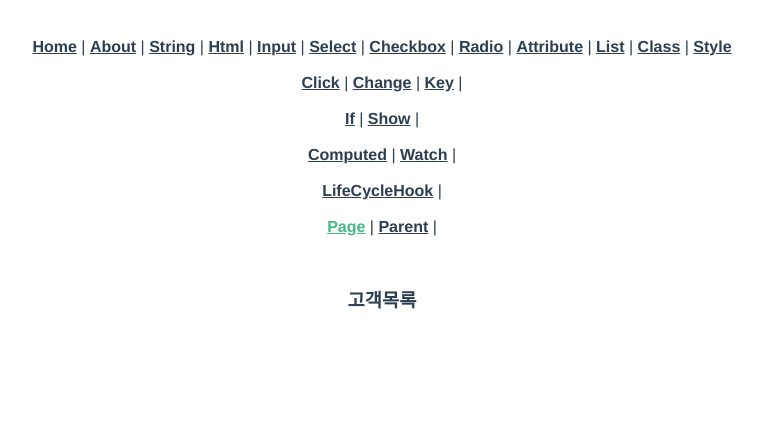
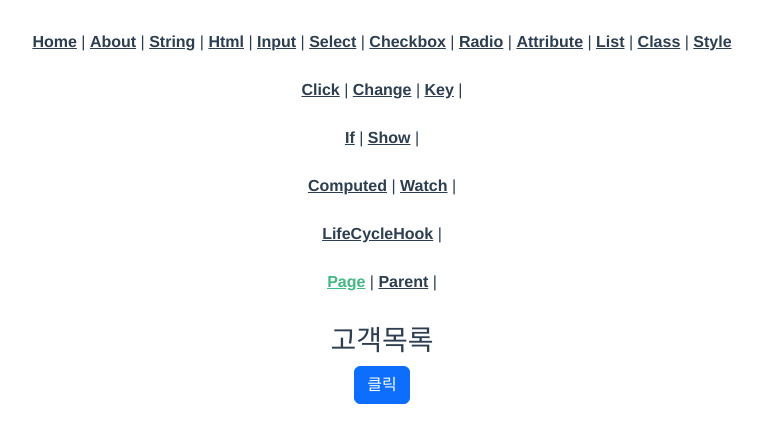
Before and after one commit to Harimad/bootcamp, a Vue app in the folder vue_Practice/project/: page /reuse/page in a window 1280 px wide. Shown: the top 442 px of the page, without its empty margins (258-1021 px from the left). Built offline with nearby package versions, Linux system fonts and the light colour scheme.

Commit message:
vue bootstrap

```diff
--- a/vue_Practice/project/package.json
+++ b/vue_Practice/project/package.json
@@ -8,6 +8,7 @@
     "lint": "vue-cli-service lint"
   },
   "dependencies": {
+    "bootstrap": "^5.2.0",
     "core-js": "^3.8.3",
     "vue": "^3.2.13",
     "vue-router": "^4.0.3",
--- a/vue_Practice/project/src/main.js
+++ b/vue_Practice/project/src/main.js
@@ -4,6 +4,9 @@ import router from './router'
 import store from './store'
 import PageTitle from './components/fragments/PageTitle.vue'
 
+import 'bootstrap/dist/css/bootstrap.min.css'
+import 'bootstrap/dist/js/bootstrap.min.js'
+
 const app = createApp(App)
 app.use(store)
 app.use(router)
--- a/vue_Practice/project/src/views/4_reuse/PageView.vue
+++ b/vue_Practice/project/src/views/4_reuse/PageView.vue
@@ -1,6 +1,7 @@
 <template>
   <div>
-    <page-title title="고객목록" />
+    <page-title title="고객목록" class="container" />
+    <button class="btn btn-primary">클릭</button>
   </div>
 </template>
 <script>
```
Also changed, not shown: 1 other file (tests, documents, lock files or other folders).
